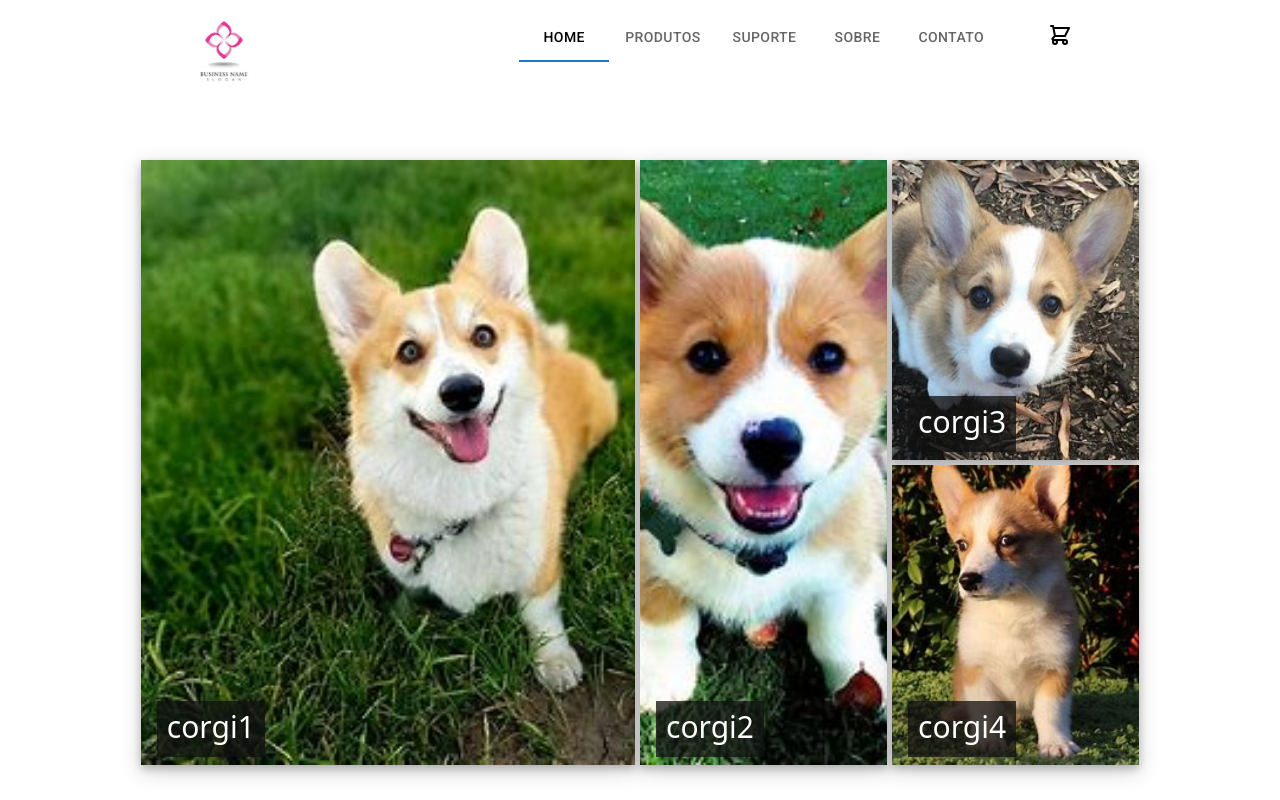
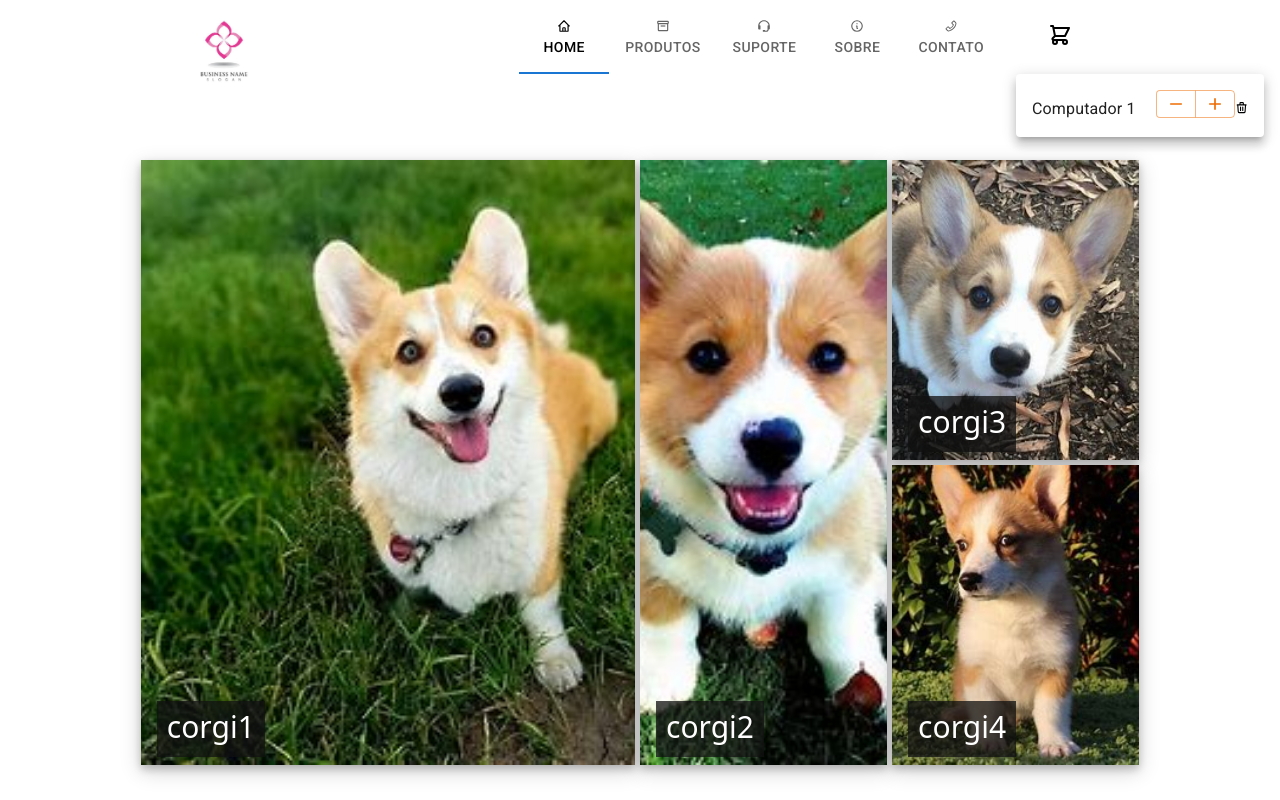
Before and after one commit to IcaroAndries/template-e-commerce, a React (Vite) app: page / in a window 1280 px wide. Both pictures are taken after a click on the button "Carrinho". Built offline with nearby package versions, Linux system fonts and the light colour scheme.

Commit message:
cartModal

```diff
--- a/src/components/header/index.tsx
+++ b/src/components/header/index.tsx
@@ -1,15 +1,45 @@
 import { useState } from "react";
 import "./style.sass";
 import logo from "~images/logo.jpg";
-import { HiOutlineShoppingCart } from "react-icons/hi";
-import { Tooltip, Tabs, Tab } from "@mui/material";
+import {
+  HiOutlineShoppingCart,
+  HiOutlineHome,
+  HiOutlineInformationCircle,
+  HiOutlineTrash,
+} from "react-icons/hi";
+import { BiSupport, BiBox } from "react-icons/bi";
+import { AiOutlinePhone } from "react-icons/ai";
+import {
+  Tooltip,
+  Tabs,
+  Tab,
+  Popover,
+  Typography,
+  Button,
+  ButtonGroup,
+} from "@mui/material";
+import AddIcon from "@mui/icons-material/Add";
+import RemoveIcon from "@mui/icons-material/Remove";
 
 function Header() {
-  const [value, setValue] = useState(window.location.pathname);
+  const [nav, setNav] = useState(window.location.pathname);
   const [showNav, setShowNav] = useState(false);
+  const [cart, setCart] = useState<HTMLButtonElement | null>(null);
+  const [count, setCount] = useState(1);
+
+  const handleOpen = (event: React.MouseEvent<HTMLButtonElement>) => {
+    setCart(event.currentTarget);
+  };
+
+  const handleClose = () => {
+    setCart(null);
+  };
+
+  const open = Boolean(cart);
+  const id = open ? "simple-popover" : undefined;
 
   const handleChange = (event: React.SyntheticEvent, newValue: string) => {
-    setValue(newValue);
+    setNav(newValue);
   };
 
   const handleScroll = () => {
@@ -18,6 +48,67 @@ function Header() {
       setShowNav(true);
     } else {
       setShowNav(false);
+    }
+  };
+
+  const handleRemoveProduct = () => {
+    setCount(0);
+  }
+
+  const renderCartModal = () => {
+    if (count >= 1) {
+      return (
+        <Popover
+          id={id}
+          open={open}
+          anchorEl={cart}
+          onClose={handleClose}
+          anchorOrigin={{
+            vertical: "bottom",
+            horizontal: "left",
+          }}
+        >
+          <Typography sx={{ p: 2 }}>
+            Computador {count}
+            <ButtonGroup color="warning" size="small" style={{ paddingLeft: "20px" }}>
+              <Button
+                aria-label="reduce"
+                onClick={() => {
+                  setCount(Math.max(count - 1, 1));
+                }}
+              >
+                <RemoveIcon fontSize="small" />
+              </Button>
+              <Button
+                aria-label="increase"
+                onClick={() => {
+                  setCount(count + 1);
+                }}
+              >
+                <AddIcon fontSize="small" />
+              </Button>
+            </ButtonGroup>
+            <button>
+              <HiOutlineTrash onClick={handleRemoveProduct}/>
+            </button>
+          </Typography>
+        </Popover>
+      );
+    } else {
+      return (
+        <Popover
+          id={id}
+          open={open}
+          anchorEl={cart}
+          onClose={handleClose}
+          anchorOrigin={{
+            vertical: "bottom",
+            horizontal: "left",
+          }}
+        >
+          <Typography sx={{ p: 2 }}>Não há itens nesse carrinho.</Typography>
+        </Popover>
+      );
     }
   };
 
@@ -37,29 +128,65 @@ function Header() {
       }
     >
       <a className="company-logo" href="/">
-        <img style={showNav ? {maxWidth: "100%"} : {}} src={logo} alt="logo" />
+        <img
+          style={showNav ? { maxWidth: "100%" } : {}}
+          src={logo}
+          alt="logo"
+        />
       </a>
       <div className="header-menu">
         <div className="inner-menu">
           <Tabs
             className="menu-header-item"
-            value={value}
+            value={nav}
             onChange={handleChange}
             textColor="inherit"
             indicatorColor="primary"
             aria-label="secondary tabs example"
           >
-            <Tab className="tab-menu" value="/" href="/" label="Home"/>
-            <Tab className="tab-menu" value="/products" href="/products" label="Produtos" />
-            <Tab className="tab-menu" value="/support" href="/support" label="Suporte" />
-            <Tab className="tab-menu" value="/about" href="/about" label="Sobre" />
-            <Tab className="tab-menu" value="/contact" href="/contact" label="Contato" />
+            <Tab
+              icon={<HiOutlineHome />}
+              className="tab-menu"
+              value="/"
+              href="/"
+              label="Home"
+            />
+            <Tab
+              icon={<BiBox />}
+              className="tab-menu"
+              value="/products"
+              href="/products"
+              label="Produtos"
+            />
+            <Tab
+              icon={<BiSupport />}
+              className="tab-menu"
+              value="/support"
+              href="/support"
+              label="Suporte"
+            />
+            <Tab
+              icon={<HiOutlineInformationCircle />}
+              className="tab-menu"
+              value="/about"
+              href="/about"
+              label="Sobre"
+            />
+            <Tab
+              icon={<AiOutlinePhone />}
+              className="tab-menu"
+              value="/contact"
+              href="/contact"
+              label="Contato"
+            />
           </Tabs>
+
           <Tooltip title="Carrinho">
-            <button className="menu-header-item">
+            <button className="menu-header-item" onClick={handleOpen}>
               <HiOutlineShoppingCart />
             </button>
           </Tooltip>
+          {renderCartModal()}
         </div>
       </div>
     </header>
--- a/src/components/header/style.sass
+++ b/src/components/header/style.sass
@@ -32,10 +32,12 @@
                         &:hover
                               text-decoration: underline
                               opacity: 0.7
-            button
-                  border: none
-                  text-decoration: none
-                  background-color: transparent
+
+button
+      border: none
+      text-decoration: none
+      background-color: transparent
+      cursor: pointer
 
 @media (max-width:750px)
       .header-container
```
